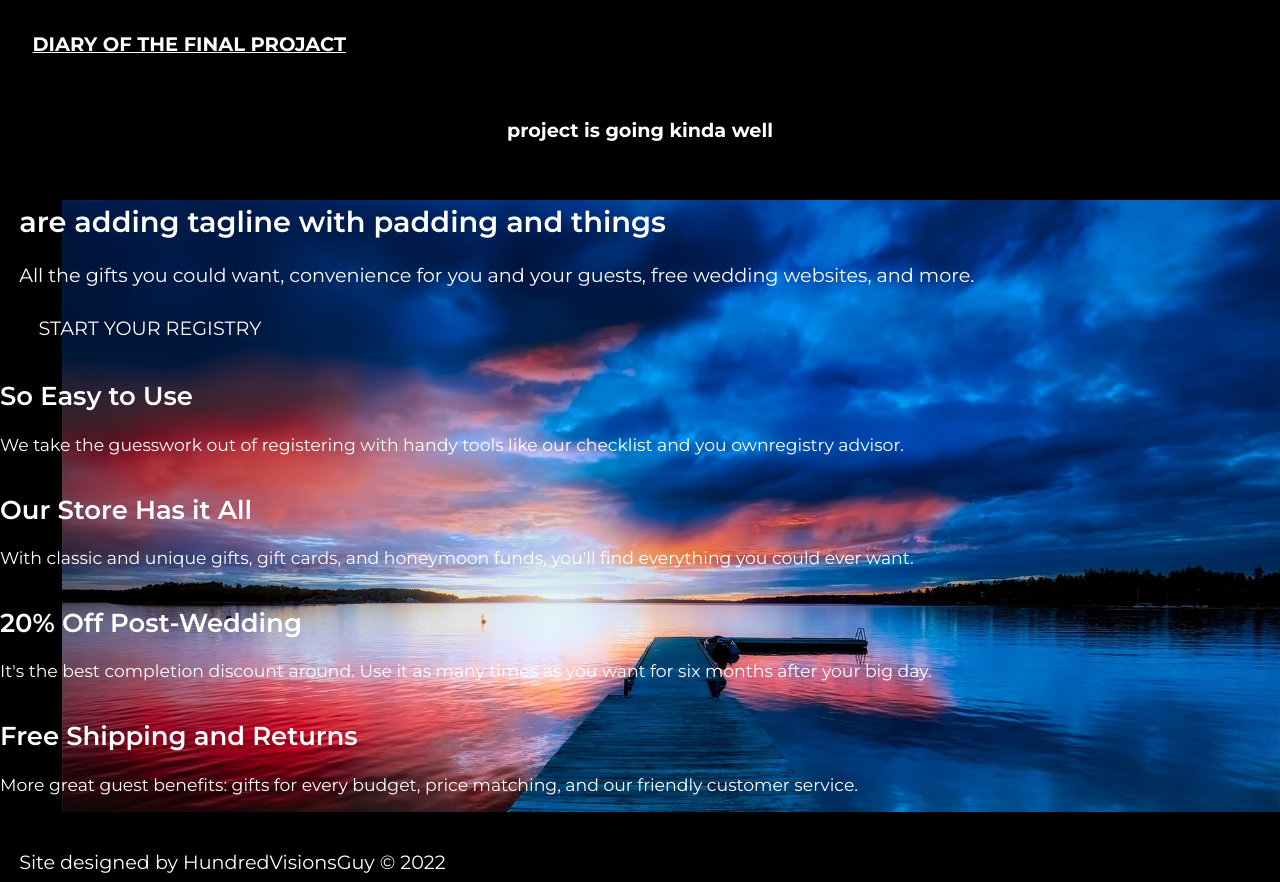
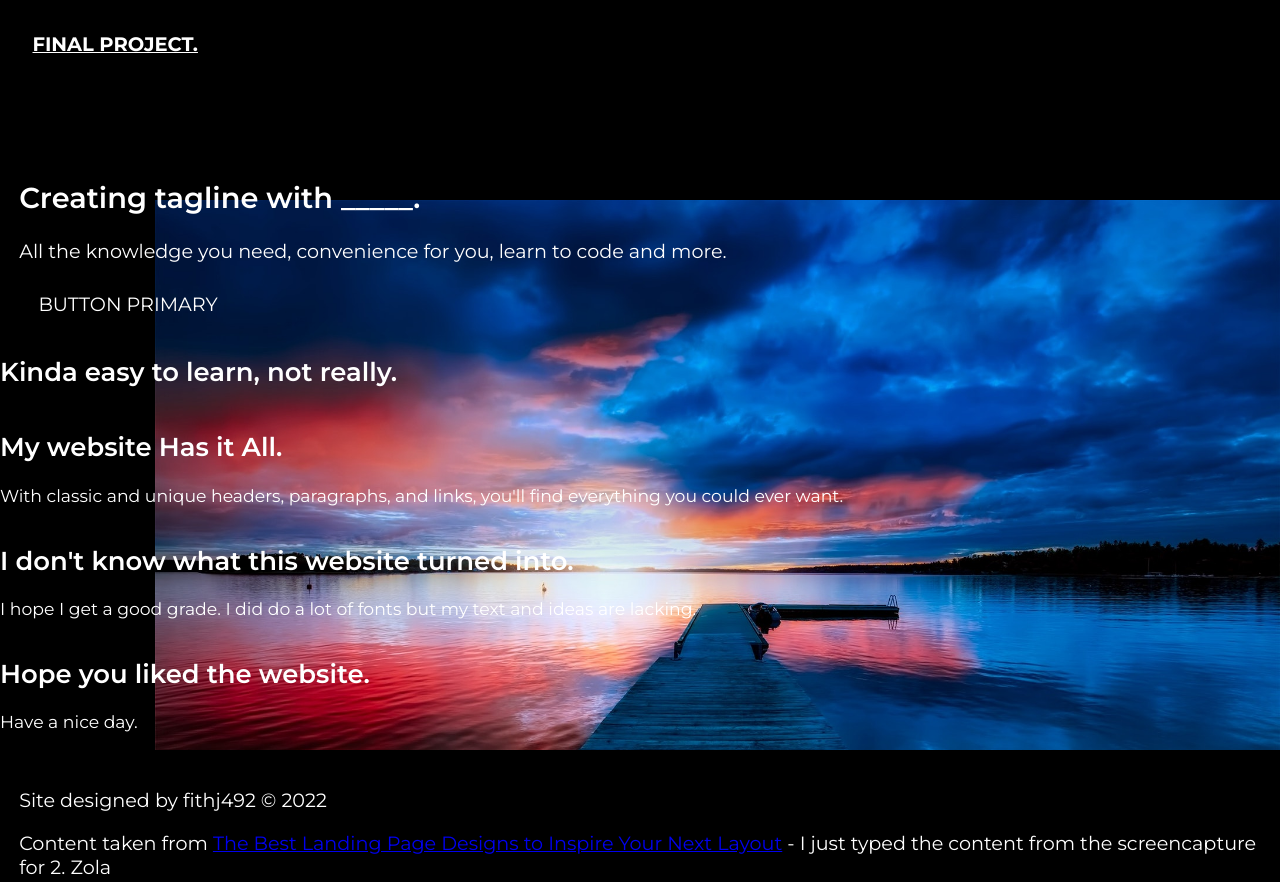
Before and after one commit to fithj492/landing-page-project, a plain HTML site: page landing page project/index.html in a window 1280 px wide. Shown: the top 882 px of the page. Drawn offline with Linux system fonts and the light colour scheme.

Commit message:
changed text

```diff
--- a/landing page project/index.html
+++ b/landing page project/index.html
@@ -13,40 +13,38 @@
 <body>
     <header id="hero">
         <nav id="hero-nav">
-            <h1><a id="logo" href="#">diary of the final projact</a></h1>
+            <h1><a id="logo" href="#"> Final project. </a></h1>
             <ul>
-                <li><a href="#">button here</a></li>
-                <li><a class="button primary" href="#">creating a website</a></li>
+                <li><a href="#">Log in</a></li>
+                <li><a class="button primary" href="#"> Creating a website. </a></li>
             </ul>
         </nav>
         <section id="sign-up-discount">
-            <p><b>project is going kinda well</b></p>
+            <p><b></b></p>
         </section>
         <section id="tagline">
-            <h1>are adding tagline with padding and things</h1>
-            <p>All the gifts you could want, convenience for you and your guests, free wedding websites, and more.</p>
-            <div><a class="button primary" href="#">Start Your Registry</a></div>
+            <h1> Creating tagline with _____. </h1>
+            <p> All the knowledge you need, convenience for you, learn to code and more. </p>
+            <div><a class="button primary" href="#"> button primary</a></div>
         </section>
         <section id="products">
             <div class="card">
                 <div class="media icon"><span class="package"></span></div>
-                <h2>So Easy to Use</h2>
-                <p>We take the guesswork out of registering with handy tools like our checklist and you ownregistry advisor.</p>
-            </div>
+                <h2> Kinda easy to learn, not really. </h2> </div>
             <div class="card">
                 <div class="media icon"><span class="blender"></span></div>
-                <h2>Our Store Has it All</h2>
-                <p>With classic and unique gifts, gift cards, and honeymoon funds, you'll find everything you could ever want.</p>
+                <h2> My website Has it All. </h2>
+                <p> With classic and unique headers, paragraphs, and links, you'll find everything you could ever want. </p>
             </div>
             <div class="card">
                 <div class="media icon"><span class="discount"></span></div>
-                <h2>20% Off Post-Wedding</h2>
-                <p>It's the best completion discount around. Use it as many times as you want for six months after your big day.</p>
+                <h2> I don't know what this website turned into. </h2>
+                <p> I hope I get a good grade. I did do a lot of fonts but my text and ideas are lacking. </p>
             </div>
             <div class="card">
                 <div class="media icon"><span class="shipping"></span></div>
-                <h2>Free Shipping and Returns</h2>
-                <p>More great guest benefits: gifts for every budget, price matching, and our friendly customer service.</p>
+                <h2> Hope you liked the website.</h2>
+                <p>Have a nice day.</p>
             </div>
         </section>
     </header>
@@ -54,7 +52,7 @@
 
     </main>
     <footer>
-        <p>Site designed by HundredVisionsGuy &copy; 2022</p>
+        <p>Site designed by fithj492 &copy; 2022</p>
         <p>Content taken from <a href="https://unbounce.com/landing-page-examples/best-landing-page-design-examples/">The Best Landing Page Designs to Inspire Your Next Layout</a> - I just typed the content from the screencapture for 2. Zola</p>
     </footer>
 </body>
```
